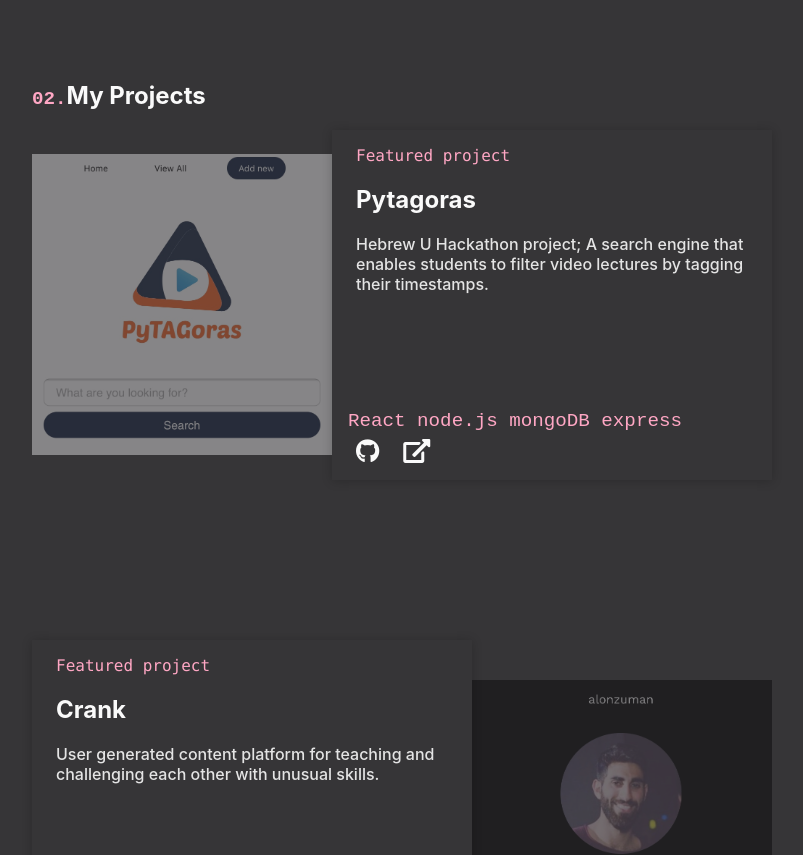
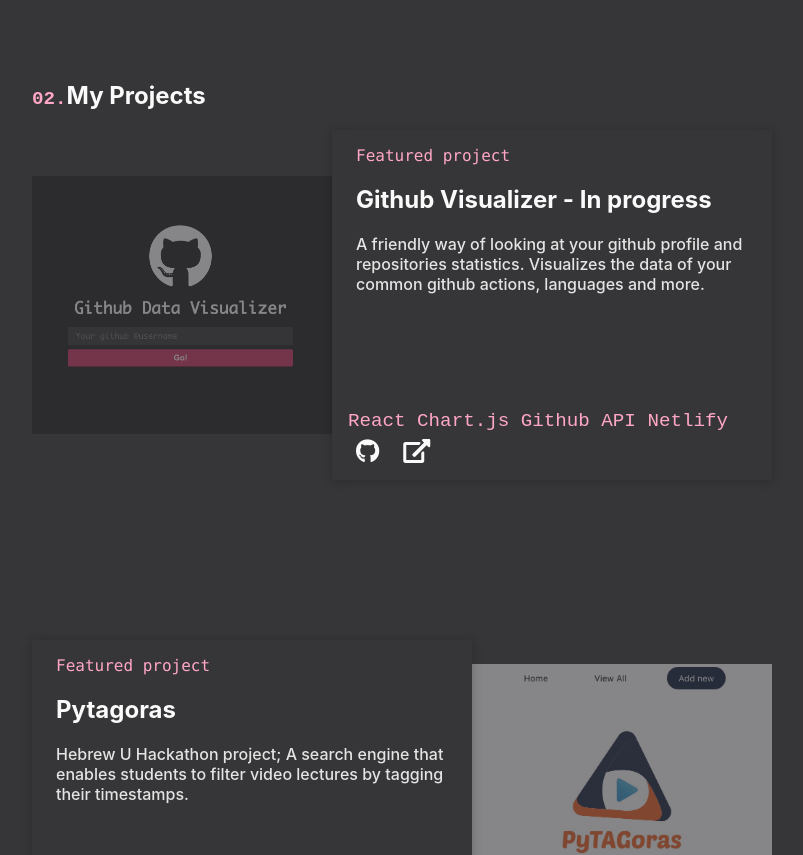
Before and after one commit to alonzuman/alonzuman-portfolio, a React (Create React App) app: page / in a window 1280 px wide. Shown: the part 1480-2335 px from the top of the page, without its empty margins (238-1041 px from the left). Built offline with nearby package versions, Linux system fonts and the light colour scheme.

Commit message:
more projex

```diff
--- a/src/components/Hero.css
+++ b/src/components/Hero.css
@@ -3,7 +3,7 @@
 }
 
 .hero-container {
-  padding: 180px 0;
+  padding: 140px 0;
 }
 
 .hero-container h1 {
--- a/src/components/ProjectCard.js
+++ b/src/components/ProjectCard.js
@@ -17,7 +17,7 @@
       <div className='description-and-photo'>
         <img src={project.image} className='project-photo' alt={project.title} />
         <div className='project-description' style={{ textAlign: 'left', direction: 'ltr' }}>
-          <h3>Featured project</h3><h1>{project.title}</h1>
+          <h3>Featured project</h3><h1>{project.title}{project.inProgress && ' - In progress'}</h1>
           <p>
             {project.description}
           </p>
@@ -33,7 +33,6 @@
             </a>
           </div>
         </div>
-
       </div>
     </li>
   )
--- a/src/content/experience/experience.js
+++ b/src/content/experience/experience.js
@@ -1,4 +1,5 @@
 import leesa from './images/leesa.PNG';
+import visualizer from './images/github-visualizer.png';
 import crank from './images/crank.jpg';
 import pytagoras from './images/pytagoras.jpg';
 import barbiz from './images/barbiz.PNG';
@@ -12,6 +13,18 @@
     stuffThatIBuilt: [
       {
         id: 1,
+        dates: 'June 2020',
+        inProgress: true,
+        title: 'Github Visualizer',
+        description: 'A friendly way of looking at your github profile and repositories statistics. Visualizes the data of your common github actions, languages and more.',
+        stack: ['React', 'Chart.js', 'Github API', 'Netlify'],
+        myRole: 'Web developer',
+        repo: 'https://github.com/alonzuman/github-visualizer',
+        link: 'https://5edaa613ccbb61000a6a27f6--nervous-spence-81f07c.netlify.app/',
+        image: visualizer,
+      },
+      {
+        id: 2,
         dates: 'May 2020',
         title: 'Pytagoras',
         description: 'Hebrew U Hackathon project; A search engine that enables students to filter video lectures by tagging their timestamps.',
@@ -22,7 +35,7 @@
         image: pytagoras,
       },
       {
-        id: 2,
+        id: 3,
         dates: 'April 2020',
         title: 'Crank',
         description: 'User generated content platform for teaching and challenging each other with unusual skills.',
@@ -33,7 +46,7 @@
         image: crank,
       },
       {
-        id: 3,
+        id: 4,
         dates: 'March 2020',
         title: 'Camerent',
         description: 'Peer to peer rental marketplace that enables photographers rent their professional equipment to each other.',
@@ -46,7 +59,7 @@
     ],
     workExperience: [
       {
-        id: 4,
+        id: 5,
         dates: 'December 2019 - Present',
         role: 'Web developer & Project manager',
         company: 'Barbiz',
@@ -60,7 +73,7 @@
         image: barbiz,
       },
       {
-        id: 5,
+        id: 6,
         dates: 'August 2019 - December 2019',
         role: 'Co-Founder & Web developer',
         company: 'Leesa',
@@ -73,7 +86,7 @@
         image: leesa,
       },
       {
-        id: 6,
+        id: 7,
         dates: 'August 2018 - December 2018',
         role: 'Web developer & Project manager',
         company: 'Zuman Jewelry',
```
Also changed, not shown: src/content/experience/images/github-visualizer.png (added).
